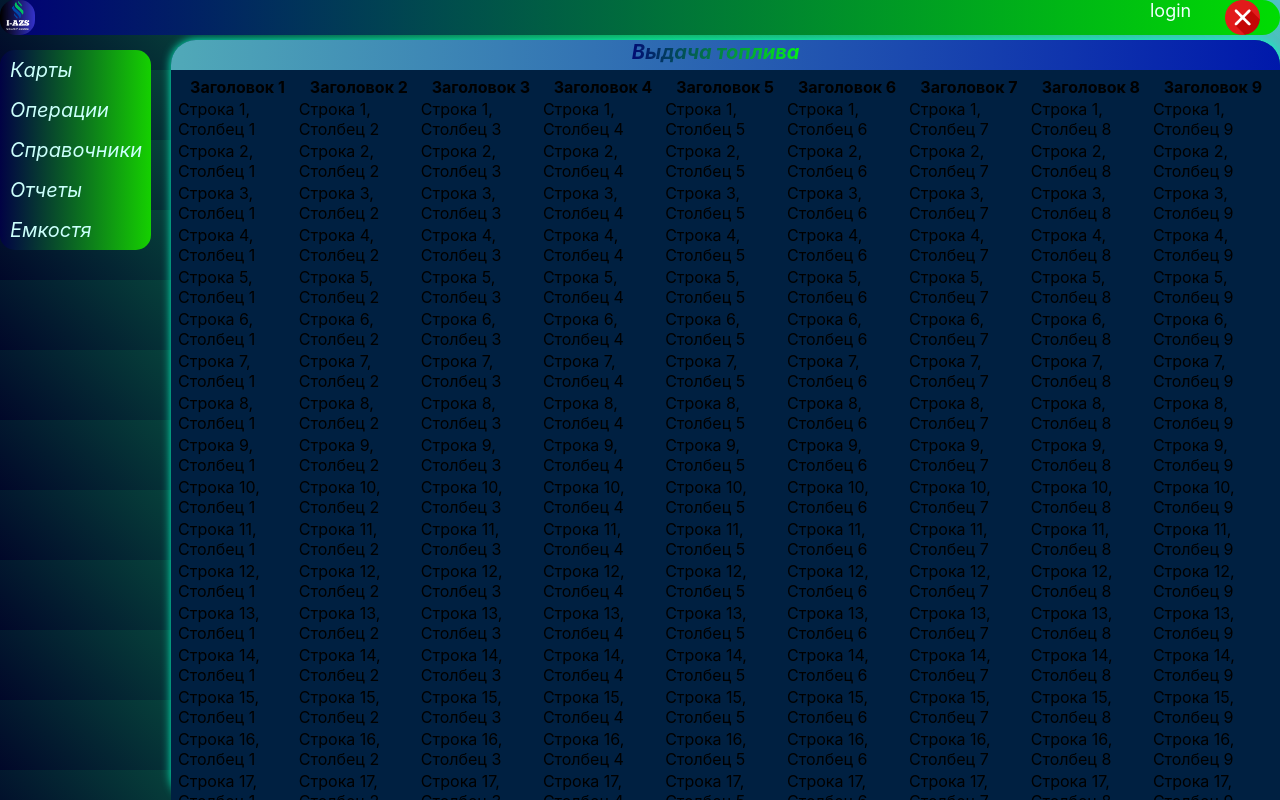
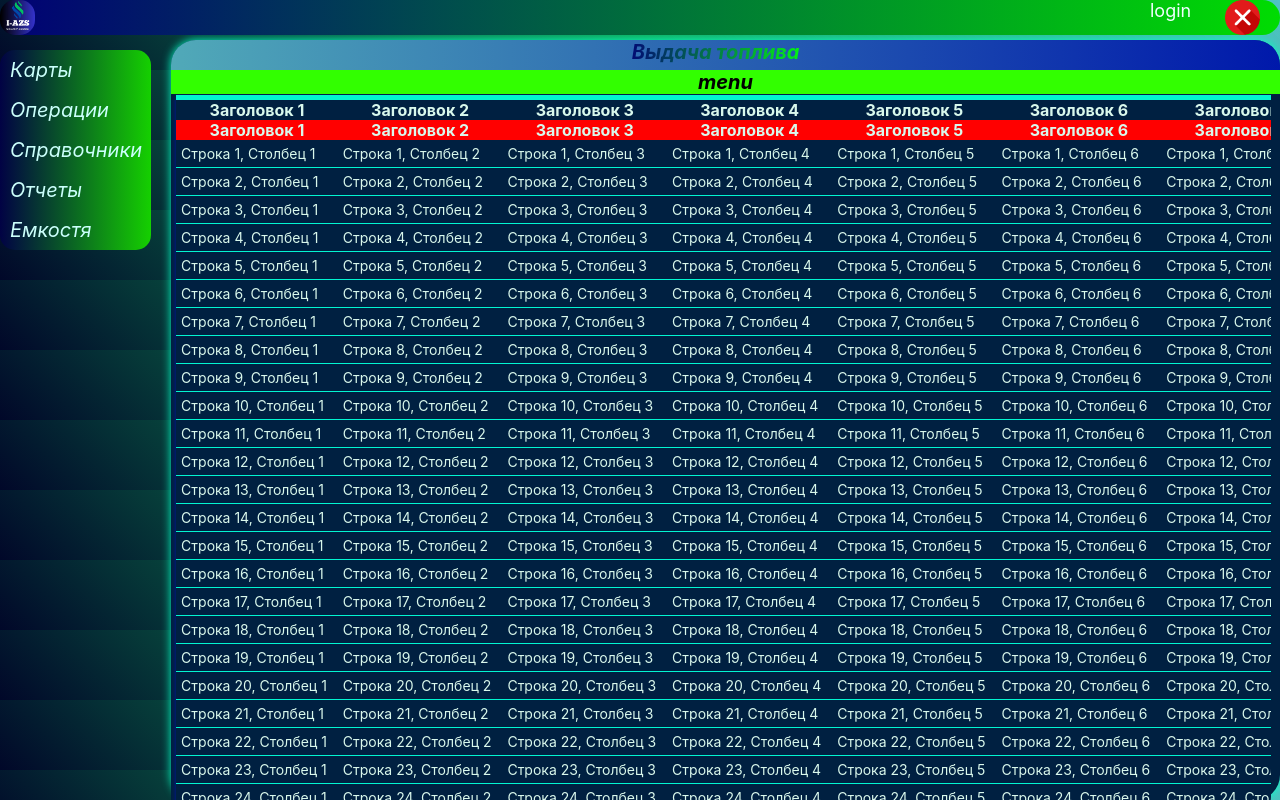
Before and after one commit to Alexey928/iazs, a React (Create React App) app: page /Tanks/Sales in a window 1280 px wide. Built offline with nearby package versions, Linux system fonts and the light colour scheme; no server answers.

Commit message:
Sels page llogic starting1

```diff
--- a/src/components/Tancs/Sels/Sales.tsx
+++ b/src/components/Tancs/Sels/Sales.tsx
@@ -5,14 +5,16 @@ import {setIsMenuActiveAC} from "../../../ActionCreators/navigationMenuAC";
 import Table from "../../UIcomponets/Tabels/SimpleTAble";
 
 const Sales = () => {
-    const dispatch = useAppDispatch()
+    const dispatch = useAppDispatch();
 
     return (
         <div className={style.content} >
             <div className={style.contentHeader}>
                 <span>Выдача топлива</span>
                 <button  onClick={()=>dispatch(setIsMenuActiveAC())}>menu</button>
+                <div style={{width:"100%",backgroundColor:'rgb(50,255,0)',textAlign:"center" ,position:"absolute",left:0,right:0, top:30}}>menu</div>
             </div>
+
             <div className={style.contentWrapper}>
                 <Table/>
             </div>
--- a/src/components/Tancs/Tanks.module.css
+++ b/src/components/Tancs/Tanks.module.css
@@ -8,6 +8,7 @@
 
 }
 .content .contentHeader {
+    position: relative;
     border-top-left-radius: 25px;
     border-top-right-radius: 25px;
     font-style: italic;
@@ -36,15 +37,13 @@
 
 }
 .contentWrapper{
-    width: 100%;
+    width: calc(100vw - 180px);
     background-color: #002041;
     height: calc(100% - 30px);
     overflow-x: scroll;
-   overflow-y: scroll;
+    overflow-y: scroll;
     background-size: cover;
     padding: 5px;
-
-
 }
 .station{
     color: #010934;
@@ -69,6 +68,9 @@
 }
 
 @media (max-width: 500px) {
+    .contentWrapper{
+     width: 100vw;
+    }
     .content{
         z-index: 2;
         margin-left: -160px;
--- a/src/components/TankChartPage/TankChartPage.tsx
+++ b/src/components/TankChartPage/TankChartPage.tsx
@@ -66,23 +66,23 @@ const TankChartPage = () => {
     const [wiueWidth, setWiueWidth] = useState(0);
     const [flag,setFlag] = useState(true);
         //__________Logic for adaptation Chart ______________________________________
-    useEffect(() => {
-        const handleOrientationChange = () => {
-            setWiueWidth(window.innerWidth);
-        };
-        window.addEventListener('resize', handleOrientationChange);
-        return () => {
-            window.removeEventListener('resize', handleOrientationChange);
-        };
-    }, []);
-
-    useEffect(()=>{
-        wiueWidth!==0 && setFlag(false)
-    },[wiueWidth]);
-
-    useEffect(()=>{
-        !flag && setFlag(true)
-    },[flag])
+    // useEffect(() => {
+    //     const handleOrientationChange = () => {
+    //         setWiueWidth(window.innerWidth);
+    //     };
+    //     window.addEventListener('resize', handleOrientationChange);
+    //     return () => {
+    //         window.removeEventListener('resize', handleOrientationChange);
+    //     };
+    // }, []);
+    //
+    // useEffect(()=>{
+    //     wiueWidth!==0 && setFlag(false)
+    // },[wiueWidth]);
+    //
+    // useEffect(()=>{
+    //     !flag && setFlag(true)
+    // },[flag])
 //________________________________________________________________________________________
     const data = {
         labels,
--- a/src/components/UIcomponets/Tabels/SimpleTAble.tsx
+++ b/src/components/UIcomponets/Tabels/SimpleTAble.tsx
@@ -1,4 +1,5 @@
 import React from 'react';
+import style from "./Tables.module.css"
 // Подключите ваш файл стилей для таблицы
 
 interface TableRowProps {
@@ -7,13 +8,14 @@ interface TableRowProps {
 
 const TableRow: React.FC<TableRowProps> = ({ rowData }) => {
     return (
-        <tr tabIndex={0}>
+        <tr className={style.row} tabIndex={0}>
             {rowData.map((cellData, index) => (
-                <td key={index}>{cellData}</td>
+                <td className={style.cell} key={index}>{cellData}</td>
             ))}
         </tr>
     );
 };
+
 
 const Table: React.FC = () => {
     const generateData = () => {
@@ -29,9 +31,12 @@ const Table: React.FC = () => {
     };
 
     return (
-        <table>
-            <thead>
-            <tr>
+        <table className={style.table}>
+            <thead >
+            <th colSpan={10} style={{height:5,backgroundColor:"rgba(3, 248, 211, 0.99)"}}>
+
+            </th>
+                <tr >
                     <th>Заголовок 1</th>
                     <th>Заголовок 2</th>
                     <th>Заголовок 3</th>
@@ -42,6 +47,18 @@ const Table: React.FC = () => {
                     <th>Заголовок 8</th>
                     <th>Заголовок 9</th>
                 </tr>
+                <tr style={{backgroundColor:"red"}}>
+                    <th>Заголовок 1</th>
+                    <th>Заголовок 2</th>
+                    <th>Заголовок 3</th>
+                    <th>Заголовок 4</th>
+                    <th>Заголовок 5</th>
+                    <th>Заголовок 6</th>
+                    <th>Заголовок 7</th>
+
+                </tr>
+
+
             </thead>
             <tbody>
                 {generateData().map((rowData, index) => (
--- /dev/null
+++ b/src/components/UIcomponets/Tabels/Tables.module.css
@@ -0,0 +1,29 @@
+.table{
+  margin-top: 20px;
+  color: #d9f8ec;
+  min-width: 100%;
+  border-collapse: collapse;
+  border-radius: 4px;
+  box-shadow: 0 2px 4px rgba(2, 14, 250, 0.51);
+  white-space: nowrap;
+
+}
+.row {
+  transition: background-color 0.2s ease-in-out;
+}
+.row:focus-within {
+  background-color: rgba(89, 253, 2, 0.66);
+  outline: none;
+}
+.cell {
+  padding: 5px;
+  border-bottom: 1px solid rgba(3, 248, 211, 0.99);
+  font-size: 14px;
+  font-weight: 400;
+}
+
+.header-cell {
+  background-color: #f5f5f5;
+  color: rgba(0, 0, 0, 0.54);
+  font-weight: 500;
+}
```
Lines whose indentation alone changed are shown as unchanged.
